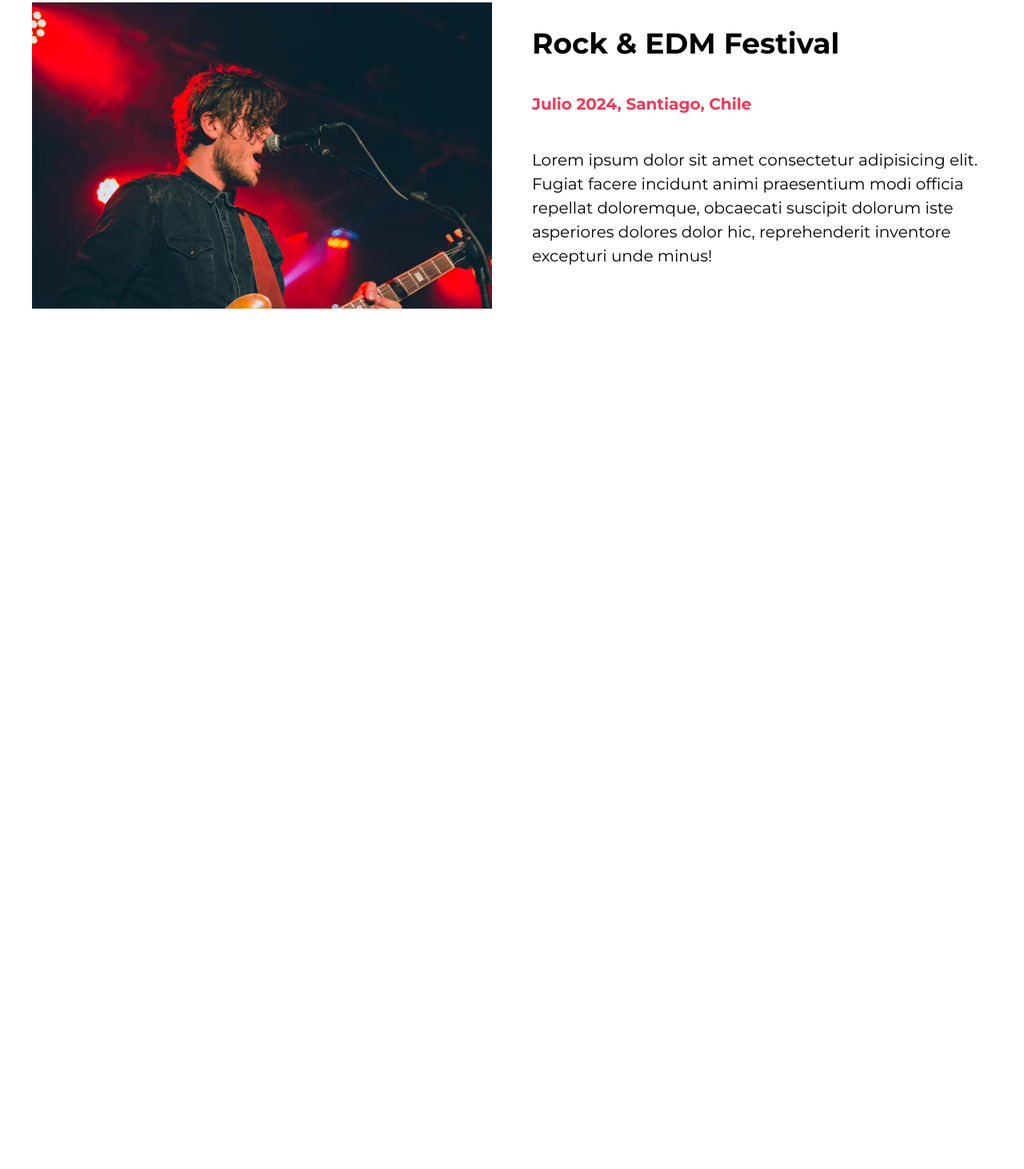
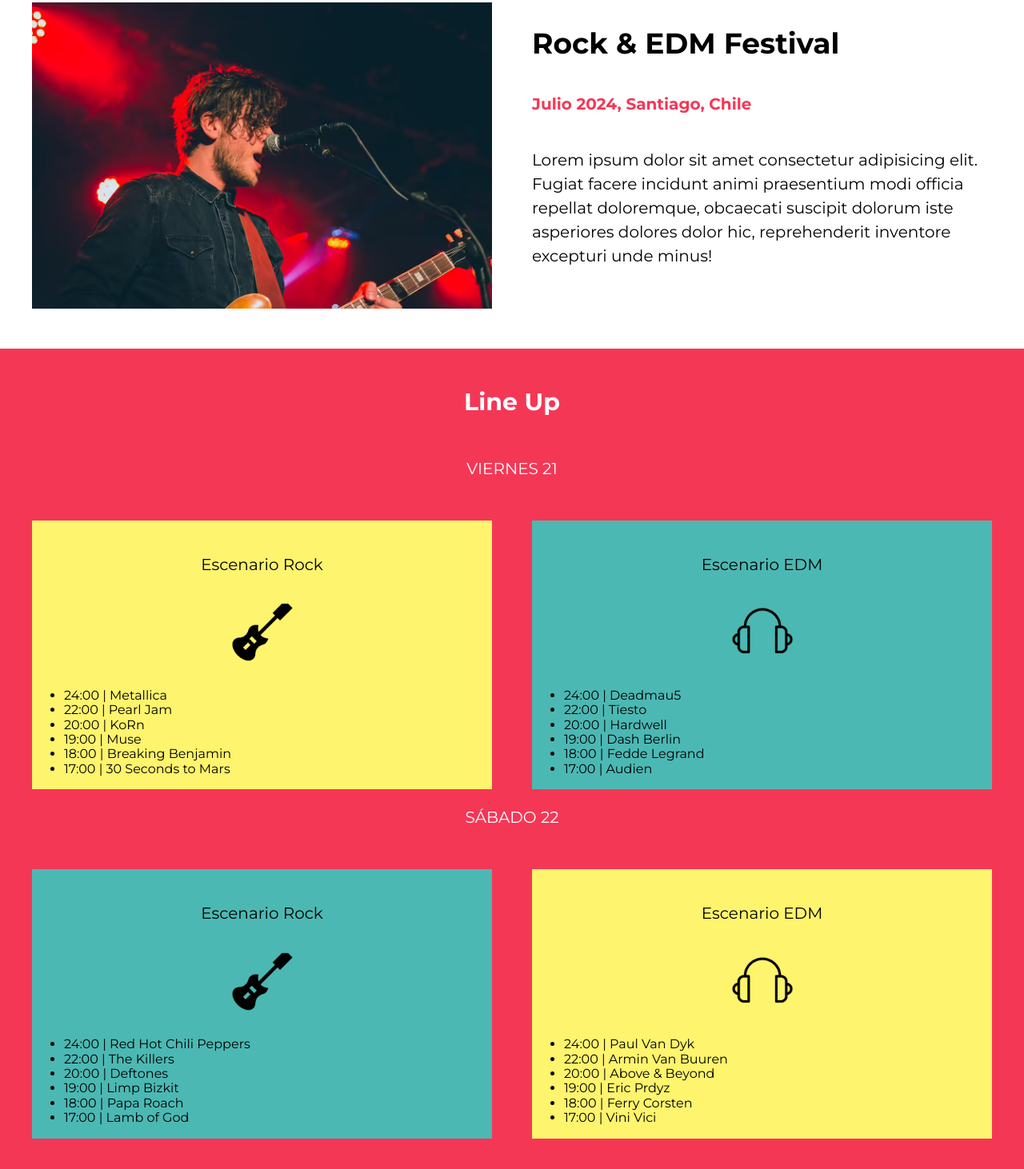
Before and after one commit to SergioDev8/FestivalMusica, a website: page index.html in a window 1280 px wide. Shown: the part 773-2235 px from the top of the page at 80% size. Before the commit the page ends 1209 px from the top, so only its background shows below. Drawn offline with Linux system fonts and the light colour scheme.

Commit message:
aplicando sass al lineup

```diff
--- a/index.html
+++ b/index.html
@@ -55,6 +55,123 @@
         </div>
     </section>
 
+    <section class="lineup">
+        <h3>Line Up</h3>
+        <p class="dia">Viernes 21</p>
+
+        <div class="escenarios-contenedor contenedor">
+            <div class="escenario rock bg-amarillo">
+                <p class="nombre-escenario">Escenario Rock</p>
+
+                <ul class="calendario">
+                    <li>
+                        24:00 | <span>Metallica</span>
+                    </li>
+                    <li>
+                        22:00 | <span>Pearl Jam</span>
+                    </li>
+                    <li>
+                        20:00 | <span>KoRn</span>
+                    </li>
+                    <li>
+                        19:00 | <span>Muse</span>
+                    </li>
+                    <li>
+                        18:00 | <span>Breaking Benjamin</span>
+                    </li>
+                    <li>
+                        17:00 | <span>30 Seconds to Mars</span>
+                    </li>
+                </ul>
+            </div><!--.escenario-->
+
+            <div class="escenario edm bg-verde">
+                <p class="nombre-escenario">Escenario EDM</p>
+
+                <ul class="calendario">
+                    <li>
+                        24:00 | <span>Deadmau5</span>
+                    </li>
+                    <li>
+                        22:00 | <span>Tïesto</span>
+                    </li>
+                    <li>
+                        20:00 | <span>Hardwell</span>
+                    </li>
+                    <li>
+                        19:00 | <span>Dash Berlin</span>
+                    </li>
+
+                    <li>
+                        18:00 | <span>Fedde Legrand</span>
+                    </li>
+                    <li>
+                        17:00 | <span>Audien</span>
+                    </li>
+                </ul>
+            </div><!--.escenario-->
+
+        </div><!--.escenarios-contenedor-->
+
+
+        <p class="dia">Sábado 22</p>
+        <div class="escenarios-contenedor contenedor">
+            <div class="escenario rock bg-verde">
+                <p class="nombre-escenario">Escenario Rock</p>
+
+                <ul class="calendario">
+                    <li>
+                        24:00 | <span>Red Hot Chili Peppers</span>
+                    </li>
+                    <li>
+                        22:00 | <span>The Killers</span>
+                    </li>
+                    <li>
+                        20:00 | <span>Deftones</span>
+                    </li>
+                    <li>
+                        19:00 | <span>Limp Bizkit</span>
+                    </li>
+
+                    <li>
+                        18:00 | <span>Papa Roach</span>
+                    </li>
+                    <li>
+                        17:00 | <span>Lamb of God</span>
+                    </li>
+                </ul>
+            </div><!--.escenarios-->
+
+            <div class="escenario edm bg-amarillo">
+                <p class="nombre-escenario">Escenario EDM</p>
+
+                <ul class="calendario">
+                    <li>
+                        24:00 | <span>Paul Van Dyk</span>
+                    </li>
+                    <li>
+                        22:00 | <span>Armin Van Buuren</span>
+                    </li>
+                    <li>
+                        20:00 | <span>Above & Beyond</span>
+                    </li>
+                    <li>
+                        19:00 | <span>Eric Prdyz</span>
+                    </li>
+
+                    <li>
+                        18:00 | <span>Ferry Corsten</span>
+                    </li>
+                    <li>
+                        17:00 | <span>Vini Vici</span>
+                    </li>
+                </ul>
+            </div><!--.escenario-->
+
+        </div><!--.escenario-contenedor-->
+
+
+    </section>
 
 </body>
 </html>
--- a/src/scss/layout/_index.scss
+++ b/src/scss/layout/_index.scss
@@ -1,3 +1,4 @@
 @forward 'header';
 @forward 'video';
 @forward 'festival';
+@forward 'lineup';
--- /dev/null
+++ b/src/scss/layout/_lineup.scss
@@ -0,0 +1,57 @@
+@use 'base/mixins' as m;
+@use 'base/variables' as v;
+
+.lineup {
+    background-color: v.$rosa;
+    padding: 5rem 0;
+
+    h3, p {
+        text-align: center;
+        color: v.$blanco;
+    }
+    .dia {
+        text-transform: uppercase;
+        margin-bottom: 5rem;
+    }
+}
+
+.escenarios-contenedor {
+    @include m.tablet {
+        @include m.grid(2, 5rem);
+    }
+    p {
+        color: v.$negro;
+    }
+
+}
+
+.escenario {
+    padding-top: 2rem;
+
+    .nombre-escenario {
+        &:after {
+            content: '';
+            display: block;
+            width: 20rem;
+            height: 10rem;
+            background-size: 15rem;
+            background-repeat: no-repeat;
+            background-position: center center;
+            margin: 2rem auto 0 auto;
+        }
+    }
+}
+
+.edm .nombre-escenario:after {
+    background-image: url('../img/icono_edm.png');
+}
+.rock .nombre-escenario:after {
+    background-image: url('../img/icono_rock.png');
+}
+
+.bg-amarillo {
+    background-color: v.$amarillo;
+}
+.bg-verde {
+    background-color: v.$verde;
+}
```
Also changed, not shown: build/css/app.css.
